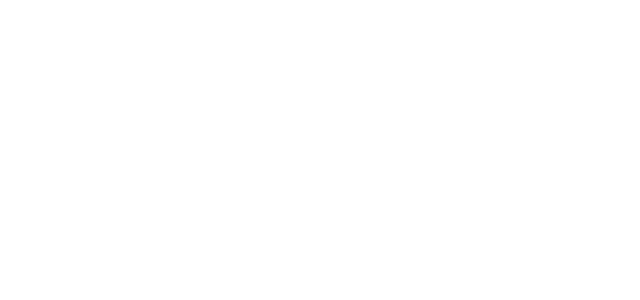
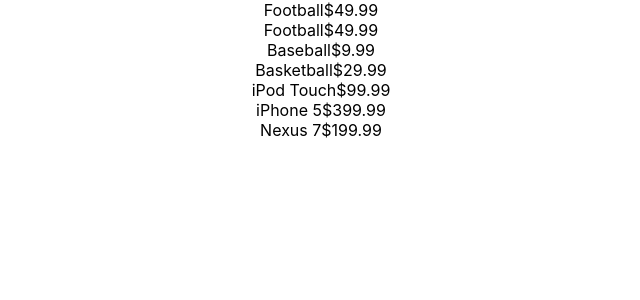
Before and after one commit to AnuvaPandya/React-assignment, a React (Create React App) app: page / in a window 1280 px wide. Shown: the top 300 px of the page, without its empty margins (319-959 px from the left). Built offline with nearby package versions, Linux system fonts and the light colour scheme.

Commit message:
display of list

```diff
--- a/src/App.js
+++ b/src/App.js
@@ -1,11 +1,13 @@
-import { List } from "@mui/material";
 import "./App.css";
-
+import Items from "./components/Items";
+import ItemList from "./components/ItemList";
 
 function App() {
   return (
     <div className="App">
-      <List />
+      {/* <List /> */}
+      <Items name={"Football"} price={"$49.99"} />
+      <ItemList />
     </div>
   );
 }
--- a/src/components/Data.js
+++ b/src/components/Data.js
@@ -1,4 +1,4 @@
-export default [
+export const Data = [
   {
     category: "Sporting Goods",
     price: "$49.99",
--- /dev/null
+++ b/src/components/ItemList.js
@@ -0,0 +1,18 @@
+import React from "react";
+import { Data } from "./Data";
+// import BasicTextFields from "./components/SearchBox";
+import Items from "./Items";
+
+const ItemList = () => {
+  return (
+    <div>
+      <div>
+        {Data.map((item) => {
+          return <Items name={item.name} price={item.price} />;
+        })}
+      </div>
+    </div>
+  );
+};
+
+export default ItemList;
--- /dev/null
+++ b/src/components/Items.js
@@ -0,0 +1,12 @@
+import React from "react";
+
+const Items = (props) => {
+  return (
+    <div>
+      {props.name}
+      {props.price}
+    </div>
+  );
+};
+
+export default Items;
--- a/src/components/SearchBox.js
+++ b/src/components/SearchBox.js
@@ -12,12 +12,14 @@
       noValidate
       autoComplete="off"
     >
+      <div className="container">
         <TextField
           id="outlined-basic"
           placeholder="Search"
           label="Outlined"
           variant="outlined"
         />
+      </div>
     </Box>
   );
 }
```
Also changed, not shown: src/components/List.js (deleted, +0 -21 lines). Lines whose indentation alone changed are shown as unchanged.
